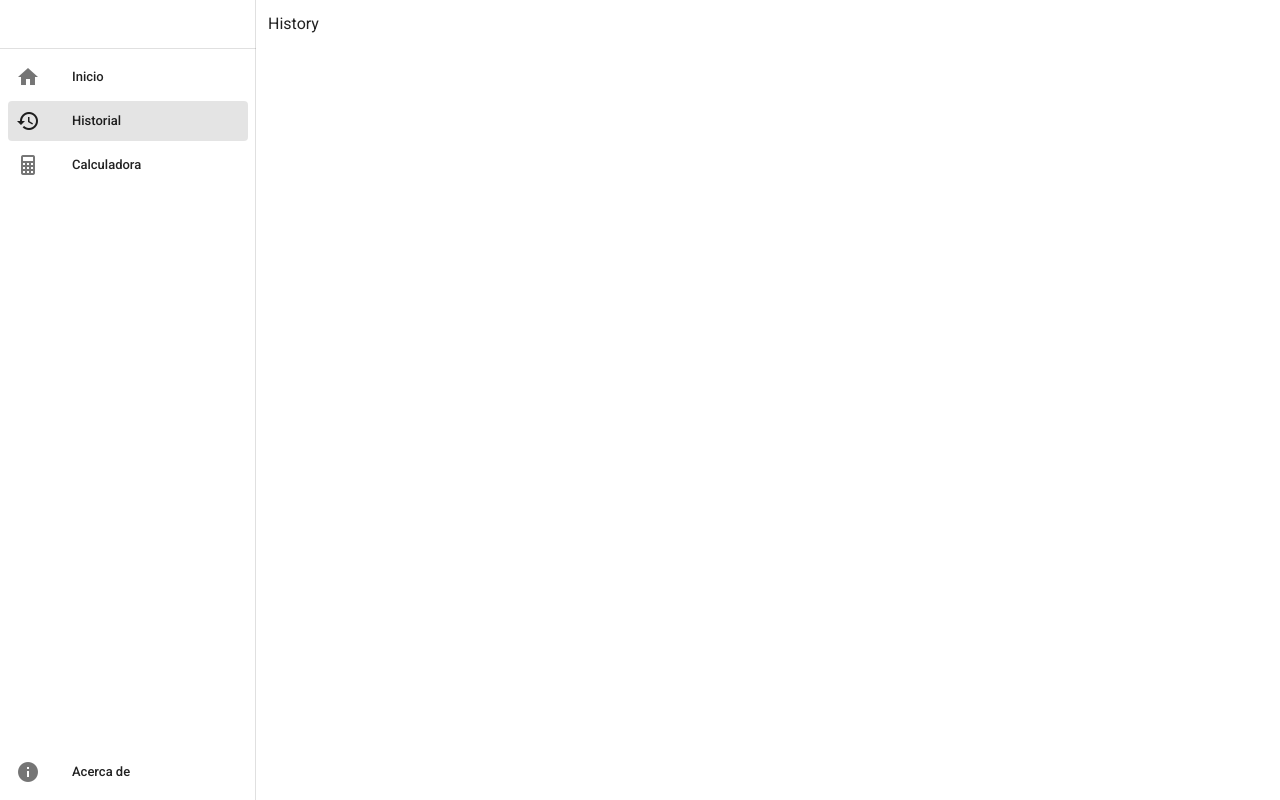
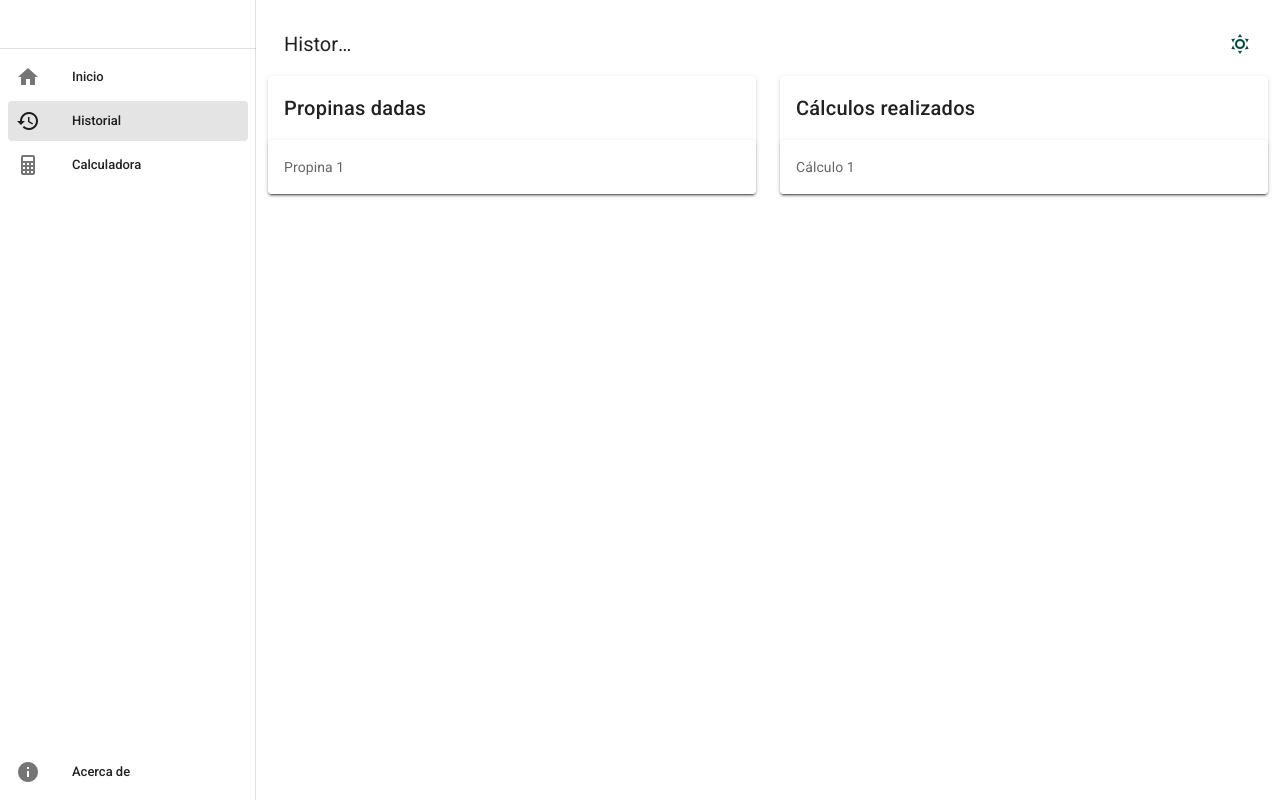
Before and after one commit to francocampaiola/propinapp-2, a Vue app: page /#/history in a window 1280 px wide. Built offline with nearby package versions, Linux system fonts and the light colour scheme.

Commit message:
add Calculator and History views

```diff
--- a/src/views/CalculatorView.vue
+++ b/src/views/CalculatorView.vue
@@ -1,10 +1,83 @@
 <template>
     <v-container>
-        <p>Calculator</p>
+        <v-app-bar color="transparent" flat>
+            <v-app-bar-title>Calculadora</v-app-bar-title>
+            <v-spacer></v-spacer>
+            <ToggleTheme />
+        </v-app-bar>
+        <v-container>
+            <v-card min-height="345" width="755" class="d-flex align-center mx-auto justify-center mb-6 rounded-lg mt-10">
+                <v-row>
+                    <v-col>
+                        <v-container>
+                            <div>
+                                <div class="text-body-1 caption mb-2">Cuenta
+                                </div>
+                                <v-text-field solo prepend-inner-icon="mdi-currency-usd" color="success"
+                                    type="number"></v-text-field>
+                            </div>
+                            <div>
+                                <div class="text-body-1 caption mb-2">Seleccione la propina</div>
+                                <v-col>
+                                    <v-row class="pa-2">
+                                        <v-btn x-large size="lg" class="me-2">5%</v-btn>
+                                        <v-btn x-large class="me-2">5%</v-btn>
+                                        <v-btn x-large>5%</v-btn>
+                                    </v-row>
+                                    <v-row class="pa-2">
+                                        <v-btn x-large class="me-2">5%</v-btn>
+                                        <v-btn x-large class="me-2">5%</v-btn>
+                                        <v-btn x-large>5%</v-btn>
+                                    </v-row>
+                                </v-col>
+                            </div>
+                            <div class="mt-5">
+                                <div class="text-body-1 caption mb-2">Personas</div>
+                                <v-text-field solo prepend-inner-icon="mdi-account" color="success"
+                                    type="number"></v-text-field>
+                            </div>
+                        </v-container>
+                    </v-col>
+                    <v-col>
+                        <v-container>
+                            <v-card color="teal accent-4" min-height="400">
+                                <v-container>
+                                    <div class="mb-16">
+                                        <v-row class="mt-5 align-center mx-auto">
+                                            <v-col>
+                                                <div class="text-body-1 caption mb-2">Propina</div>
+                                                <div class="text-body-2 caption mb-2">/ persona</div>
+                                            </v-col>
+                                            <v-col>
+                                                <div class="text-end text-h5 caption mb-2">$0</div>
+                                            </v-col>
+                                        </v-row>
+                                        <v-row class="align-center mx-auto">
+                                            <v-col>
+                                                <div class="text-body-1 caption mb-2">Propina</div>
+                                                <div class="text-body-2 caption mb-2">/ persona</div>
+                                            </v-col>
+                                            <v-col>
+                                                <div class="text-end text-h5 caption mb-2">$0</div>
+                                            </v-col>
+                                        </v-row>
+                                    </div>
+                                    <div>
+                                        <v-btn block class="mb-3">Calcular</v-btn>
+                                        <v-btn block>Limpiar</v-btn>
+                                    </div>
+                                </v-container>
+                            </v-card>
+                        </v-container>
+                    </v-col>
+                </v-row>
+            </v-card>
+        </v-container>
     </v-container>
 </template>
 
 <script>
+import ToggleTheme from '../components/ToggleTheme.vue';
 export default {
     name: 'CalculatorView',
     data() {
@@ -12,5 +85,8 @@ export default {
             //
         }
     },
+    components: {
+        ToggleTheme
+    }
 }
 </script>
--- a/src/views/HistoryView.vue
+++ b/src/views/HistoryView.vue
@@ -1,10 +1,33 @@
 <template>
     <v-container>
-        <p>History</p>
+        <v-app-bar color="transparent" flat>
+            <v-app-bar-title>Historial</v-app-bar-title>
+            <v-spacer></v-spacer>
+            <ToggleTheme />
+        </v-app-bar>
+        <v-row>
+            <v-col>
+                <v-card>
+                    <v-card-title>Propinas dadas</v-card-title>
+                    <v-card>
+                        <v-card-text>Propina 1</v-card-text>
+                    </v-card>
+                </v-card>
+            </v-col>
+            <v-col>
+                <v-card>
+                    <v-card-title>Cálculos realizados</v-card-title>
+                    <v-card>
+                        <v-card-text>Cálculo 1</v-card-text>
+                    </v-card>
+                </v-card>
+            </v-col>
+        </v-row>
     </v-container>
 </template>
 
 <script>
+import ToggleTheme from '../components/ToggleTheme.vue';
 export default {
     name: 'HistoryView',
     data() {
@@ -12,5 +35,8 @@ export default {
             //
         }
     },
+    components: {
+        ToggleTheme
+    }
 }
 </script>
```
Also changed, not shown: 1 other file (tests, documents, lock files or other folders).
